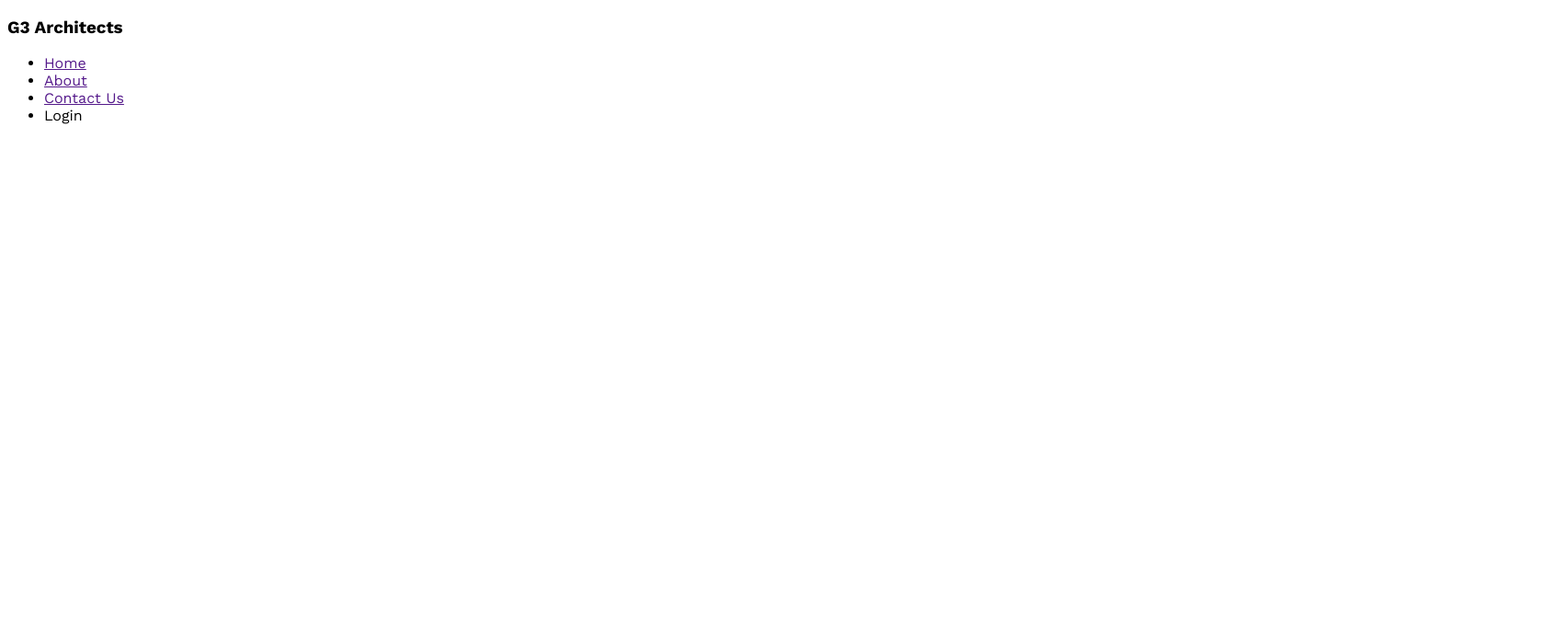
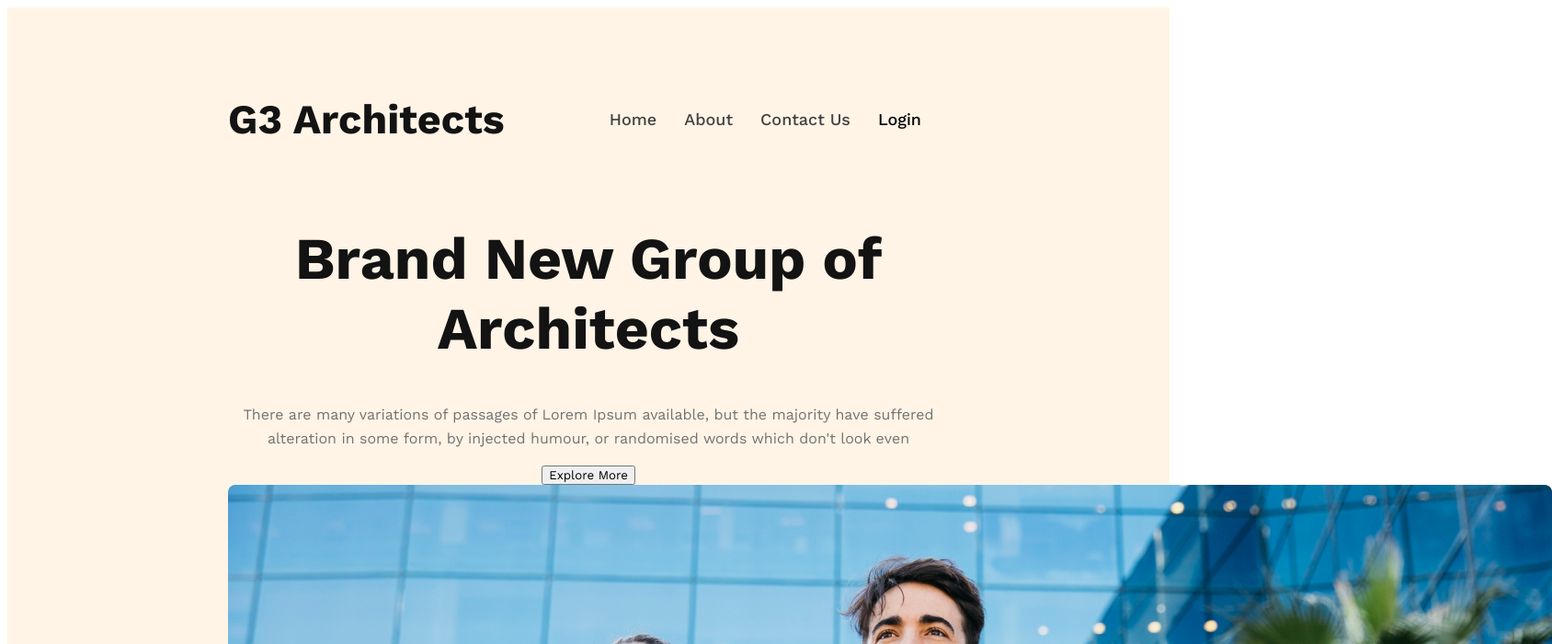
Before and after one commit to Mosaddik-habib/ProgrammingHero, a plain HTML site: page index.html in a window 1280 px wide. Shown: the top 700 px of the page at 92% size, 1688 px wide, since content can reach past the window. Drawn offline with nearby package versions, Linux system fonts and the light colour scheme.

Commit message:
basic html css file added

```diff
--- a/index.html
+++ b/index.html
@@ -9,7 +9,7 @@
 <body>
     <header>
         <nav>
-            <h3>G3 Architects</h3>
+            <h3 class="nav-title">G3 Architects</h3>
             <ul>
                 <li><a href="">Home</a></li>
                 <li><a href="">About </a></li>
@@ -18,7 +18,14 @@
 
             </ul>
         </nav>
-
+        <div class="banner">
+            <div class="banner-content">
+                <h1 class="banner-tile">Brand New Group of Architects</h1>
+                <p class="banner-discription">There are many variations of passages of Lorem Ipsum available, but the majority have suffered alteration in some form, by injected humour, or randomised words which don't look even</p>
+                <button class="btn-primary">Explore More</button>
+            </div>
+            <img src="images/banner.png" alt="">
+        </div>
     </header>
     <main>
 
--- a/styles/style.css
+++ b/styles/style.css
@@ -7,3 +7,51 @@
     font-family: 'Work Sans', sans-serif;
     font-family: 'Work Sans', sans-serif;
 }
+
+/*  Header Section  */
+header{
+    background: rgba(255, 144, 14, 0.10);
+    padding: 50px  240px;
+}
+nav{
+    display: flex;
+    justify-content: space-between;
+    align-items: center;
+}
+.nav-title{
+    font-size: 2.8rem;
+    font-weight: 700;
+    color: #131313;
+}
+
+nav > ul {
+    display: flex;
+}
+nav li {
+    list-style: none;
+    margin-right: 30px;
+    font-size: 18px;
+    font-weight: 500;
+}
+nav li a {
+    text-decoration: none;
+    color: #424242;
+}
+
+/* banner  Style */
+.banner-content{
+    max-width: 800px;
+    text-align: center;
+    margin: 0 auto;
+}
+.banner-tile{
+    font-size: 64px;
+    font-weight: 700;
+    color: #131313;
+}
+.banner-discription{
+    color: #727272;
+    font-size: 16px;
+    font-weight: 400;
+    line-height: 26px;
+}
```
